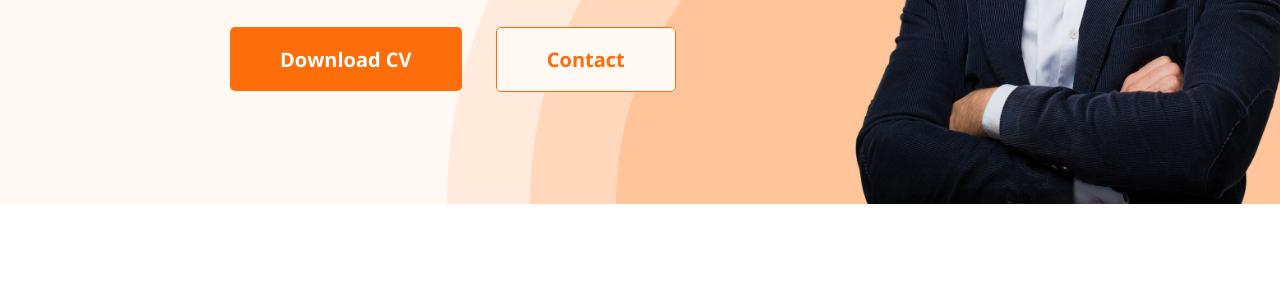
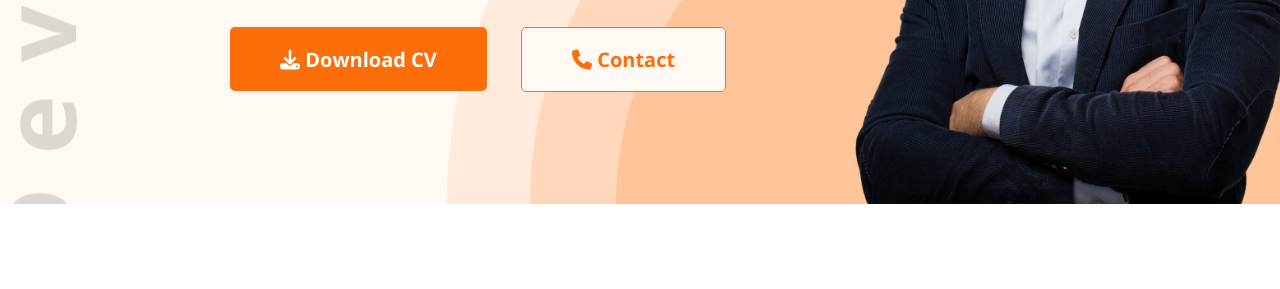
Before and after one commit to RIRony9898/module-5-web-developer-portfolio, a plain HTML site: page index.html in a window 1280 px wide. Shown: the part 511-800 px from the top of the page. Drawn offline with nearby package versions, Linux system fonts and the light colour scheme.

Commit message:
finish project

```diff
--- a/index.html
+++ b/index.html
@@ -10,6 +10,10 @@
     <link
       href="https://fonts.googleapis.com/css2?family=Open+Sans:wght@300;400;500;600;700;800&display=swap"
       rel="stylesheet" />
+    <!-- Font awesome link -->
+    <script
+      src="https://kit.fontawesome.com/7f2717fb73.js"
+      crossorigin="anonymous"></script>
     <!-- CSS styles -->
     <link rel="stylesheet" href="./styles/style.css" />
   </head>
@@ -35,8 +39,8 @@
             Shot what able cold new see hold.Friendly as an betrayed formerly
             he. Morning because as to society behaved moments.
           </p>
-          <button class="btn-primary btn-download-cv">Download CV</button>
-          <buton class="btn-primary btn-contact">Contact</buton>
+          <button class="btn-primary btn-download-cv"><i class="fa-solid fa-download"></i> Download CV</button>
+          <buton class="btn-primary btn-contact"><i class="fa-solid fa-phone"></i> Contact</buton>
         </div>
         <img src="./images/hardy.png" alt="" />
       </div>
@@ -211,7 +215,7 @@
           </div>
         </div>
         <div class="btn">
-          <button class="btn-primary btn-download-cv">Download CV</button>
+          <button class="btn-primary btn-download-cv"><i class="fa-solid fa-download"></i> Download CV</button>
         </div>
       </section>
     </main>
--- a/styles/style.css
+++ b/styles/style.css
@@ -25,9 +25,9 @@
 /* Header styles */
 header {
   background: #fff8f3;
-  background-image: url("../images/header_bg.png");
+  background-image: url("../images/header_bg.png"), url('../images/developer.png');
   background-repeat: no-repeat;
-  background-position: bottom right;
+  background-position: bottom right, top left;
 }
 
 /* Nav related style */
```
